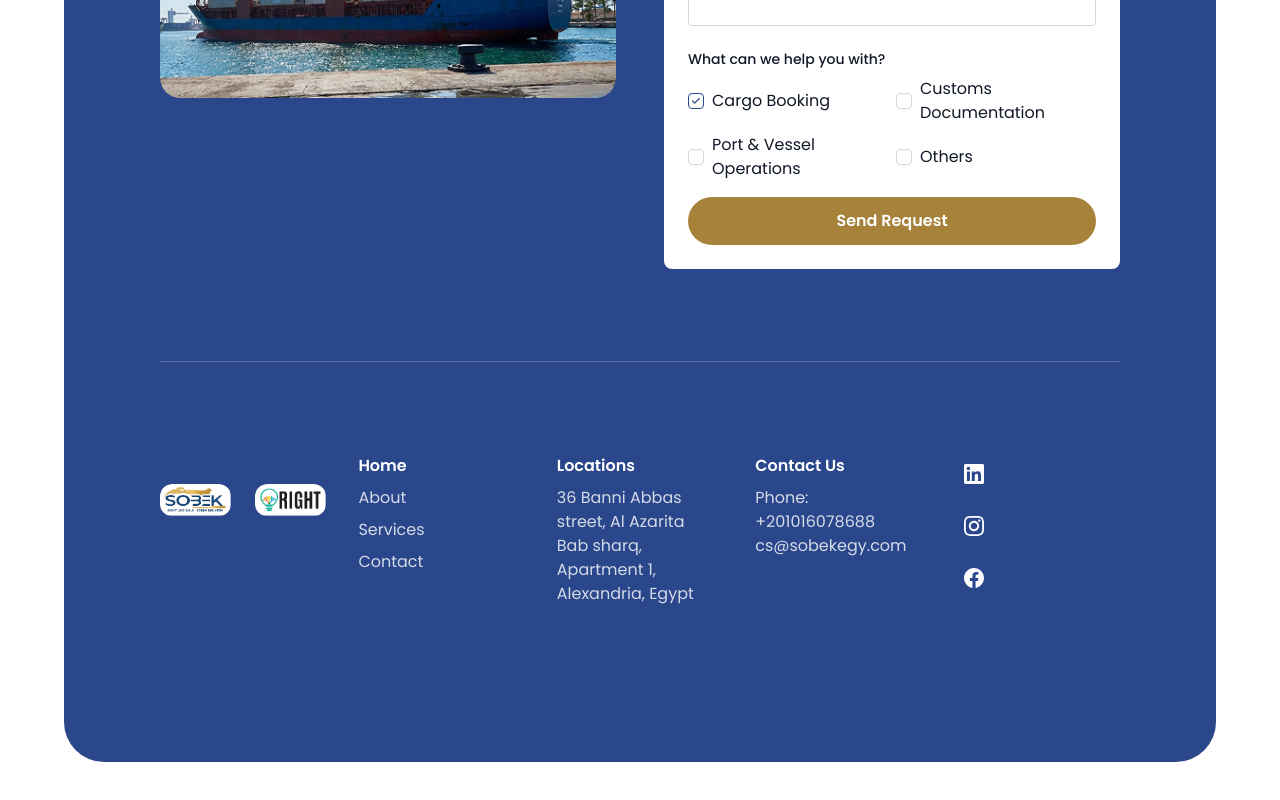
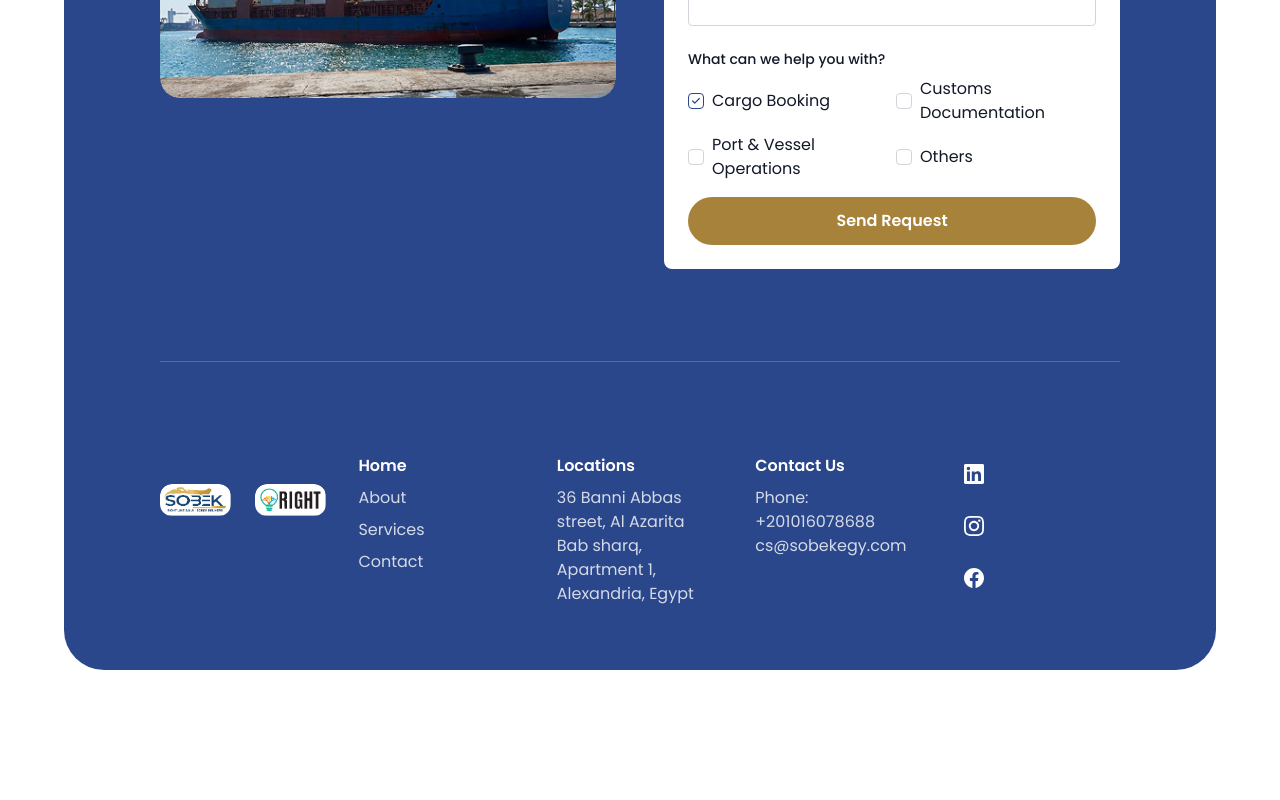
Before and after one commit to Mostafa-Aboheaba/sobek, a Next.js app: page / in a window 1280 px wide. Shown: the part 6415-7215 px from the top of the page. Built offline with nearby package versions, Linux system fonts and the light colour scheme.

Commit message:
Remove padding bottom from footer sitemap section

```diff
--- a/components/GetInTouch.tsx
+++ b/components/GetInTouch.tsx
@@ -244,7 +244,7 @@ const GetInTouch = () => {
 
         {/* Footer Section */}
         <div className="mt-auto" style={{ paddingTop: '92px' }}>
-          <div className="border-t border-white/20" style={{ paddingTop: '92px', paddingBottom: '92px' }}>
+          <div className="border-t border-white/20" style={{ paddingTop: '92px' }}>
           <div className="grid grid-cols-1 sm:grid-cols-2 lg:grid-cols-5 gap-6 md:gap-8">
             {/* Logos */}
             <div className="flex items-center gap-4 sm:gap-6">
```
